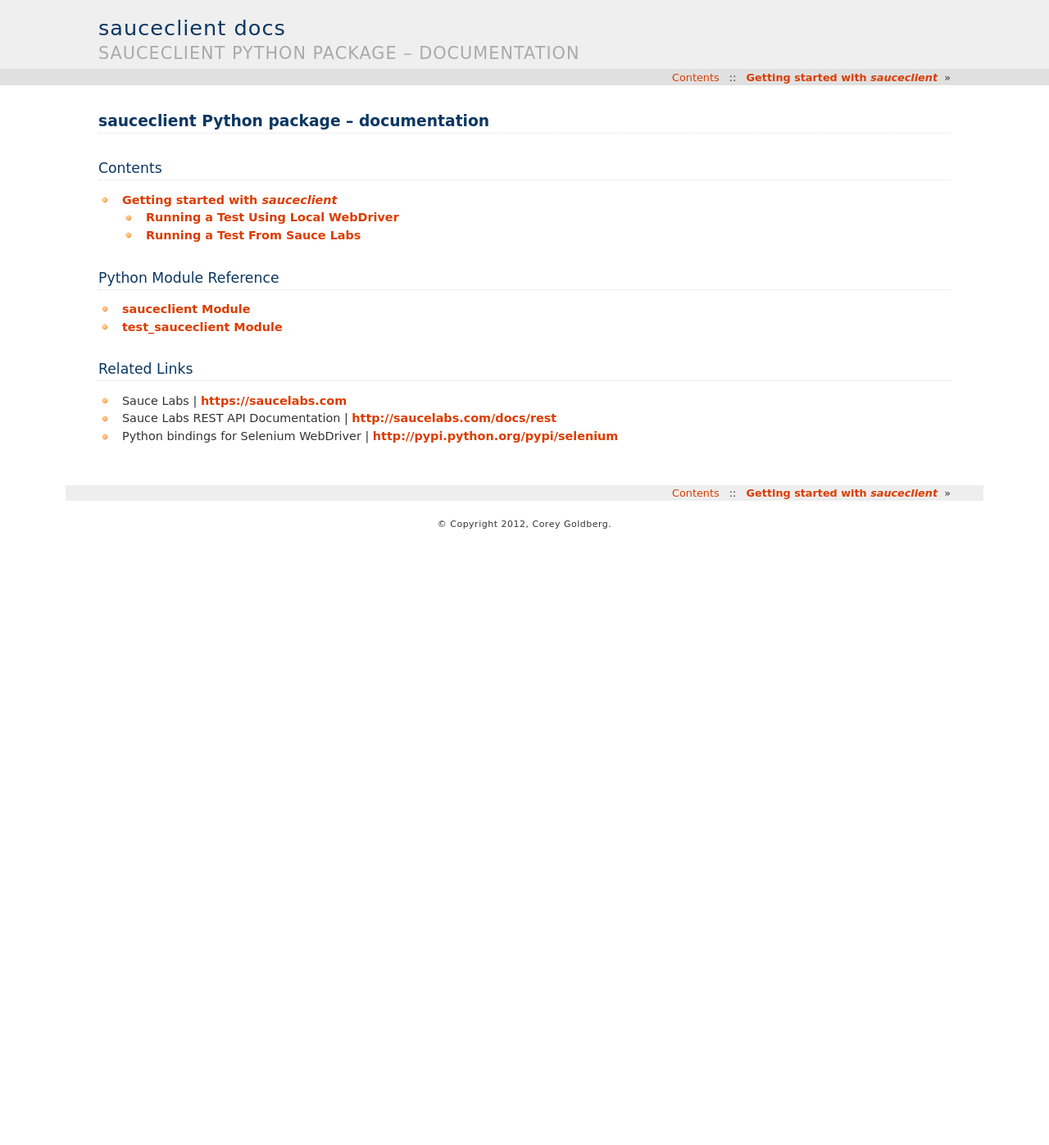
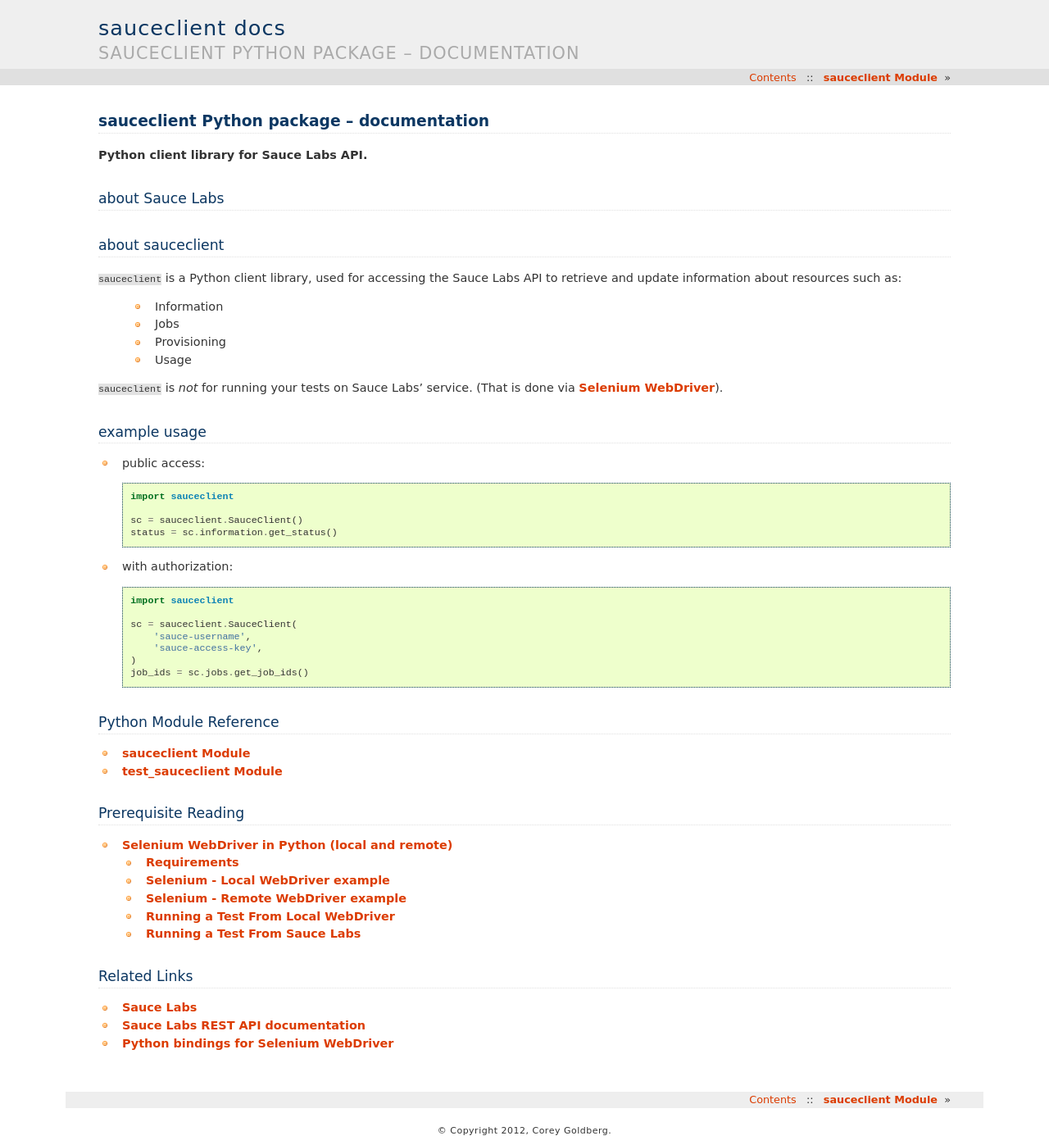
Before and after one commit to cgoldberg/sauceclient, a Sphinx documentation site: the page built from doc/index.rst, in a window 1280 px wide. Shown: the whole page at 82% size. Built offline with Sphinx 7.4.7, drawn with Linux system fonts in a browser that asks for light colours; the version number could not be read and is left out; before the commit the page ends 900 px from its top, so only the background shows below that.

Commit message:
doc update

```diff
--- a/doc/index.rst
+++ b/doc/index.rst
@@ -1,14 +1,49 @@
--------------------------------------------
+===========================================
 sauceclient Python package -- documentation
--------------------------------------------
+===========================================
 
-Contents
-========
+**Python client library for Sauce Labs API.**
 
-.. toctree::
-    :maxdepth: 2
+about Sauce Labs
+================
 
-    getting_started
+
+about sauceclient
+=================
+
+``sauceclient`` is a Python client library, used for accessing the Sauce Labs
+API to retrieve and update information about resources such as:
+
+ * Information
+ * Jobs
+ * Provisioning
+ * Usage
+
+``sauceclient`` is *not* for running your tests on Sauce Labs'
+service.  (That is done via `Selenium WebDriver`_).
+
+.. _Selenium WebDriver: selenium_on_sauce.html
+
+example usage
+=============
+
+* public access::
+
+    import sauceclient
+
+    sc = sauceclient.SauceClient()
+    status = sc.information.get_status()
+
+* with authorization::
+
+    import sauceclient
+
+    sc = sauceclient.SauceClient(
+        'sauce-username',
+        'sauce-access-key',
+    )
+    job_ids = sc.jobs.get_job_ids()
+
 
 Python Module Reference
 =======================
@@ -19,9 +54,17 @@
     sauceclient
     test_sauceclient
 
+Prerequisite Reading
+====================
+
+.. toctree::
+    :maxdepth: 4
+
+    selenium_on_sauce
+
 Related Links
 =============
 
-* Sauce Labs | https://saucelabs.com
-* Sauce Labs REST API Documentation | http://saucelabs.com/docs/rest
-* Python bindings for Selenium WebDriver | http://pypi.python.org/pypi/selenium
+* `Sauce Labs <https://saucelabs.com>`_
+* `Sauce Labs REST API documentation <http://saucelabs.com/docs/rest>`_
+* `Python bindings for Selenium WebDriver <http://pypi.python.org/pypi/selenium>`_
--- a/doc/getting_started.rst
+++ b/doc/selenium_on_sauce.rst
@@ -1,10 +1,15 @@
-Getting started with `sauceclient`
-==================================
+===============================================
+Selenium WebDriver in Python (local and remote)
+===============================================
 
-* Requirements:
+Requirements
+============
 
  * Python 2.7
- * Selenium 2.x (`pip install selenium`)
+ * Selenium 2.x bindings (``pip install selenium``)
+
+Selenium - Local WebDriver example
+==================================
 
 Let's start with a very simple Selenium WebDriver example...
 
@@ -18,9 +23,14 @@
     driver.get('http://saucelabs.com/test/guinea-pig')
     driver.quit()
 
-This code used `webdriver.Firefox()`, to invoke the local FireFox driver.
+This code uses ``webdriver.Firefox()``, to invoke the local FireFox driver.
 
-Instead of running locally via `webdriver.Firefox()`, we can use `webdriver.Remote()`, and have it execute from a remote Machine running Selenium Server.  In this case, the Sauce Labs cloud::
+Selenium - Remote WebDriver example
+===================================
+
+Instead of running locally via ``webdriver.Firefox()``, we can use
+``webdriver.Remote()``, and have it execute *from* a remote machine
+running Selenium Server. In this case, the Sauce Labs cloud::
 
     #!/usr/bin/env python
 
@@ -39,11 +49,11 @@
     print 'Link to your job: https://saucelabs.com/jobs/%s' % id
     driver.quit()
 
-------------------------------------
-Running a Test Using Local WebDriver
-------------------------------------
+Running a Test From Local WebDriver
+===================================
 
-The following Python script executes a simple test against the Sauce Labs sandbox server.  It drives the local FireFox browser::
+The following Python script executes a simple test against a remote web server.
+It drives the local FireFox browser::
 
     #!/usr/bin/env python
 
@@ -55,13 +65,12 @@
 
         def setUp(self):
             self.driver = webdriver.Firefox()
-            self.driver.implicitly_wait(30)
 
         def test_from_local(self):
             self.driver.get('http://saucelabs.com/test/guinea-pig')
             self.assertEqual('I am a page title - Sauce Labs', self.driver.title)
-            body = self.driver.find_element_by_xpath('//body')
-            self.assertIn('I am some page content', body.text)
+            body = self.driver.find_element_by_css_selector('body')
+            self.assertIn('This page is a Selenium sandbox', body.text)
 
         def tearDown(self):
             self.driver.quit()
@@ -70,11 +79,11 @@
     if __name__ == '__main__':
         unittest.main()
 
-------------------------------
 Running a Test From Sauce Labs
-------------------------------
+==============================
 
-Similar Python script as above, but now executing from Sauce Labs cloud.  Notice the use of `webdriver.Remote()` as a replacement driver::
+Similar Python script as above, but now executing from Sauce Labs cloud. Notice
+the use of ``webdriver.Remote()`` as a replacement driver::
 
     #!/usr/bin/env python
 
@@ -94,13 +103,12 @@
                 command_executor='http://%s:%s@ondemand.saucelabs.com:80/wd/hub' %
                 (SAUCE_USERNAME, SAUCE_ACCESS_KEY)
             )
-            self.driver.implicitly_wait(30)
 
         def test_from_sauce(self):
             self.driver.get('http://saucelabs.com/test/guinea-pig')
             self.assertEqual('I am a page title - Sauce Labs', self.driver.title)
-            body = self.driver.find_element_by_xpath('//body')
-            self.assertIn('I am some page content', body.text)
+            body = self.driver.find_element_by_css_selector('body')
+            self.assertIn('This page is a Selenium sandbox', body.text)
 
         def tearDown(self):
             id = self.driver.session_id
```
